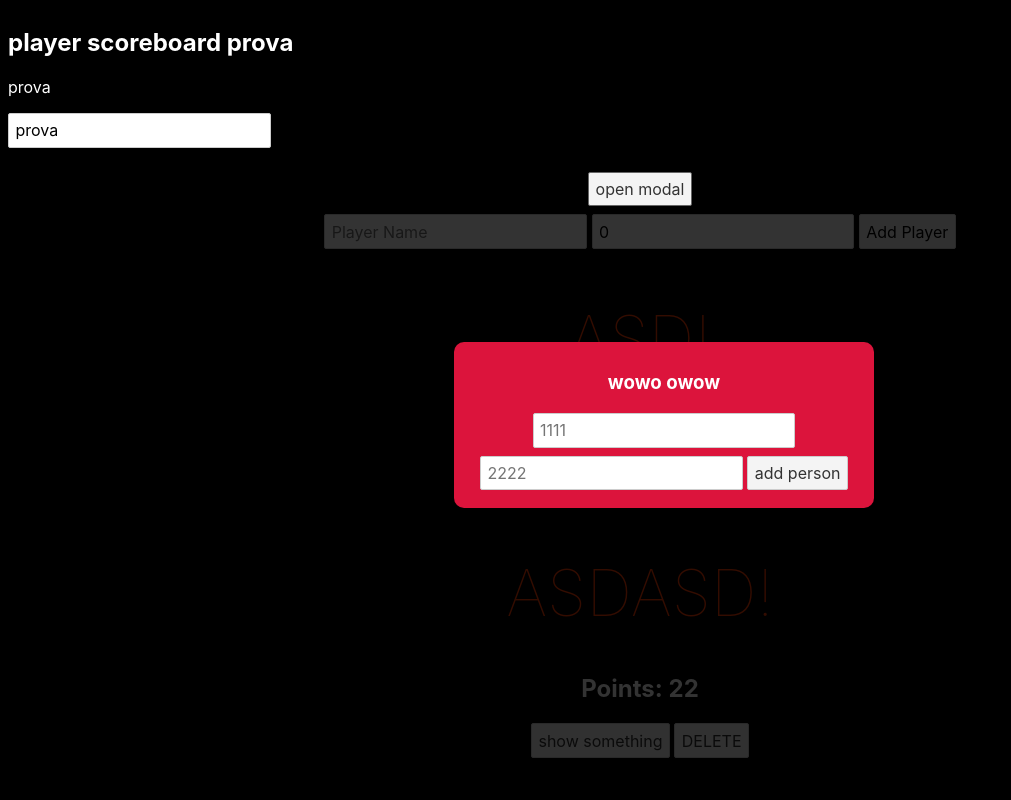
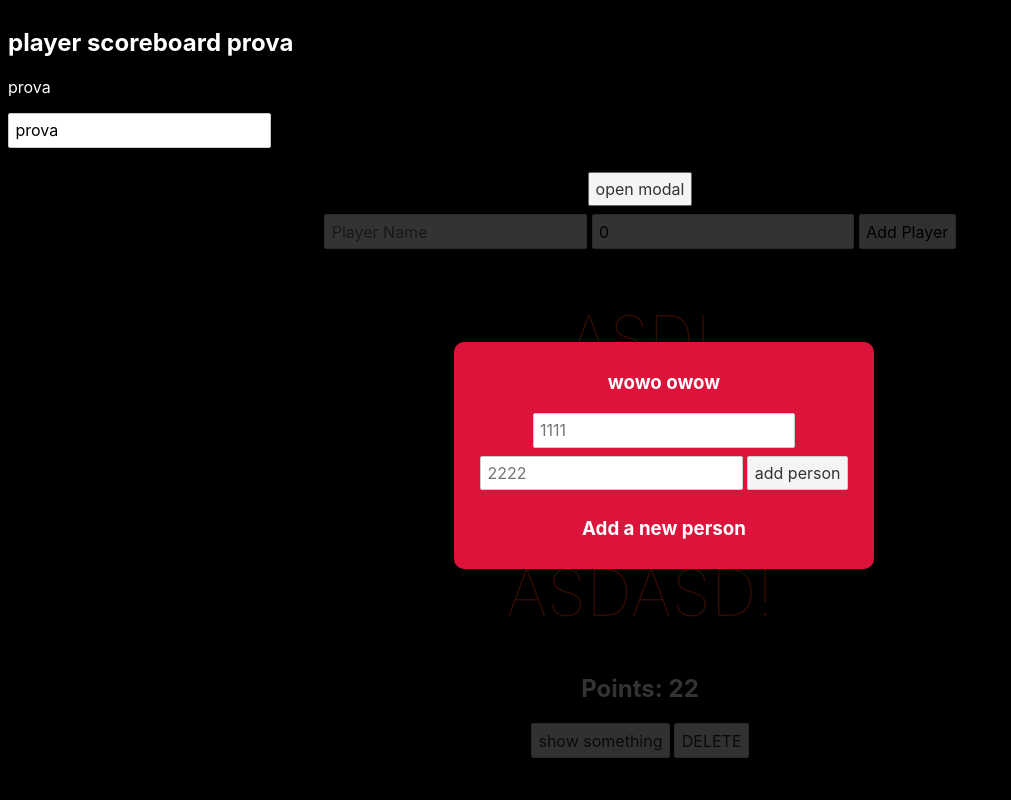
Before and after one commit to SimoneTedesco/launch-countdown-timer-main, a Svelte app: page / in a window 1280 px wide. Both pictures are taken after a click on the button "open modal". Shown: the top 800 px of the page, without its empty margins (0-1011 px from the left). Built offline with nearby package versions, Linux system fonts and the light colour scheme.

Commit message:
name slots

```diff
--- a/src/App.svelte
+++ b/src/App.svelte
@@ -49,6 +49,9 @@
       <input type="text" placeholder="2222">
       <button>add person</button>
     </form>
+    <div slot="title">
+      <h3>Add a new person</h3>
+    </div>
   </Modal>
   {#if players.length !== 5}
     <AddPlayer on:addplayer={addPlayer} />
--- a/src/Modal.svelte
+++ b/src/Modal.svelte
@@ -35,6 +35,8 @@
   <div class="modal" class:promo={isPromo}>
     <!-- tag speciale che renderizza i children del componente -->
     <slot></slot>
+    <!-- se uno slot ha un nome non viene renderizzato se non inserendo l'attributo name -->
+    <slot name="title"></slot>
   </div>
 </div>
 {/if}
```
